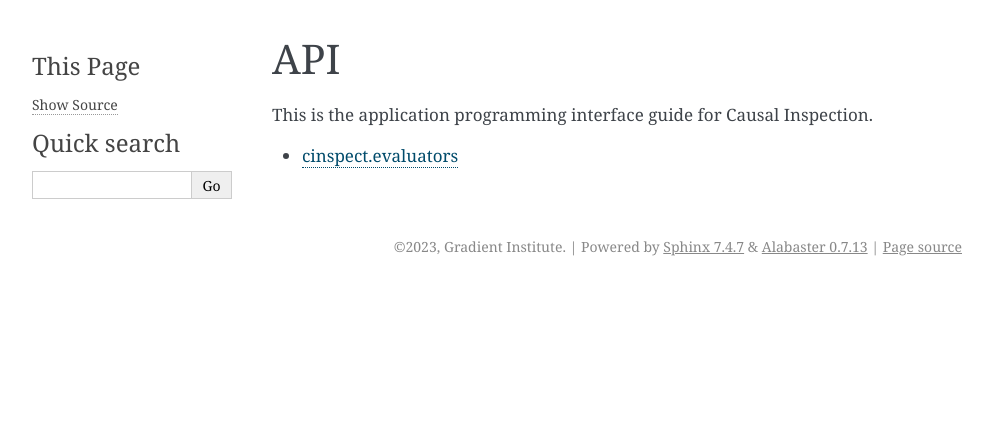
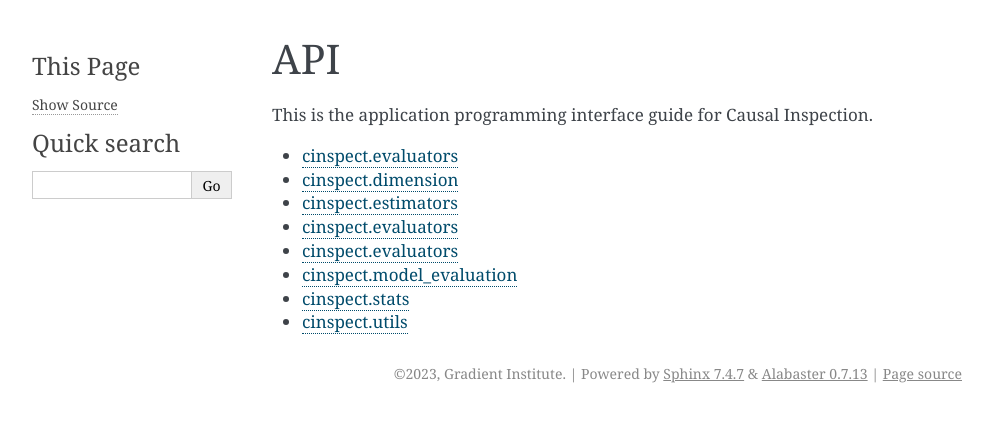
Before and after one commit to gradientinstitute/causal-inspection, a Sphinx documentation site: the page built from docs/source/api/api.rst, in a window 1280 px wide. Shown: the top 422 px of the page, without its empty margins (148-1141 px from the left). Built offline with Sphinx 7.4.7, drawn with Linux system fonts in a browser that asks for light colours.

Commit message:
Auto-document full cinspect API

```diff
--- a/docs/source/api/api.rst
+++ b/docs/source/api/api.rst
@@ -6,4 +6,11 @@ This is the application programming interface guide for Causal Inspection.
 .. toctree::
     :maxdepth: 2
 
+    dependence
+    dimension
+    estimators
     evaluators
+    importance
+    model_evaluation
+    stats
+    utils
--- /dev/null
+++ b/docs/source/api/dependence.rst
@@ -0,0 +1,7 @@
+.. _evaluators:
+
+cinspect.evaluators
+=============
+
+.. automodule:: cinspect.evaluators
+    :members:
--- /dev/null
+++ b/docs/source/api/dimension.rst
@@ -0,0 +1,7 @@
+.. _dimension:
+
+cinspect.dimension
+=============
+
+.. automodule:: cinspect.dimension
+    :members:
--- /dev/null
+++ b/docs/source/api/estimators.rst
@@ -0,0 +1,7 @@
+.. _estimators:
+
+cinspect.estimators
+=============
+
+.. automodule:: cinspect.estimators
+    :members:
--- /dev/null
+++ b/docs/source/api/importance.rst
@@ -0,0 +1,7 @@
+.. _evaluators:
+
+cinspect.evaluators
+=============
+
+.. automodule:: cinspect.evaluators
+    :members:
--- /dev/null
+++ b/docs/source/api/stats.rst
@@ -0,0 +1,7 @@
+.. _stats:
+
+cinspect.stats
+=============
+
+.. automodule:: cinspect.stats
+    :members:
--- /dev/null
+++ b/docs/source/api/utils.rst
@@ -0,0 +1,7 @@
+.. _utils:
+
+cinspect.utils
+==============
+
+.. automodule:: cinspect.utils
+    :members:
--- a/docs/source/index.rst
+++ b/docs/source/index.rst
@@ -10,6 +10,8 @@ Welcome to Causal Inspection's documentation!
    :maxdepth: 2
    :caption: Contents:
 
+   api/api
+
 
 
 Indices and tables
```
Also changed, not shown: docs/source/api/model_evaluation.rst (added, +7 -0 lines), 1 other file.
